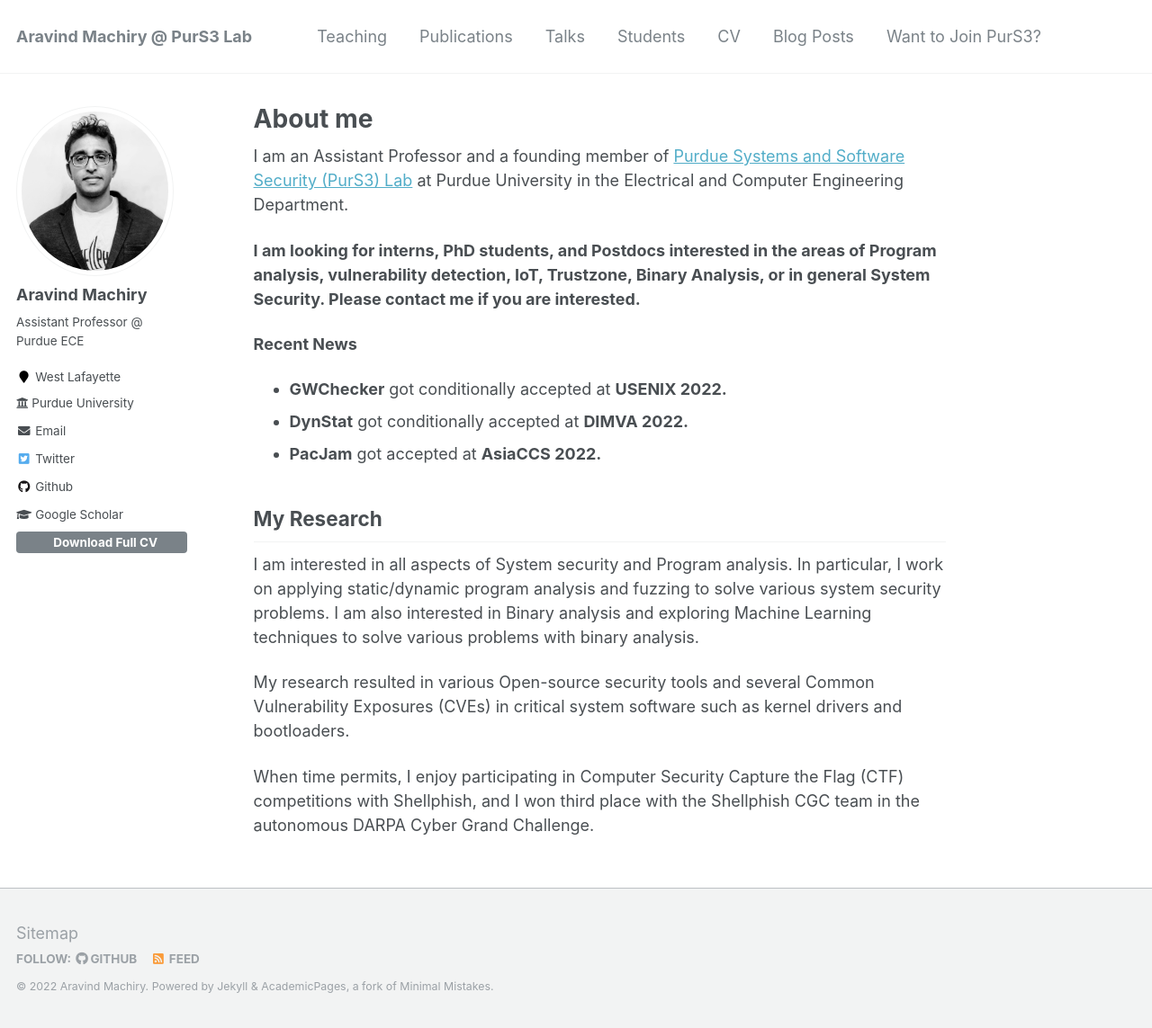
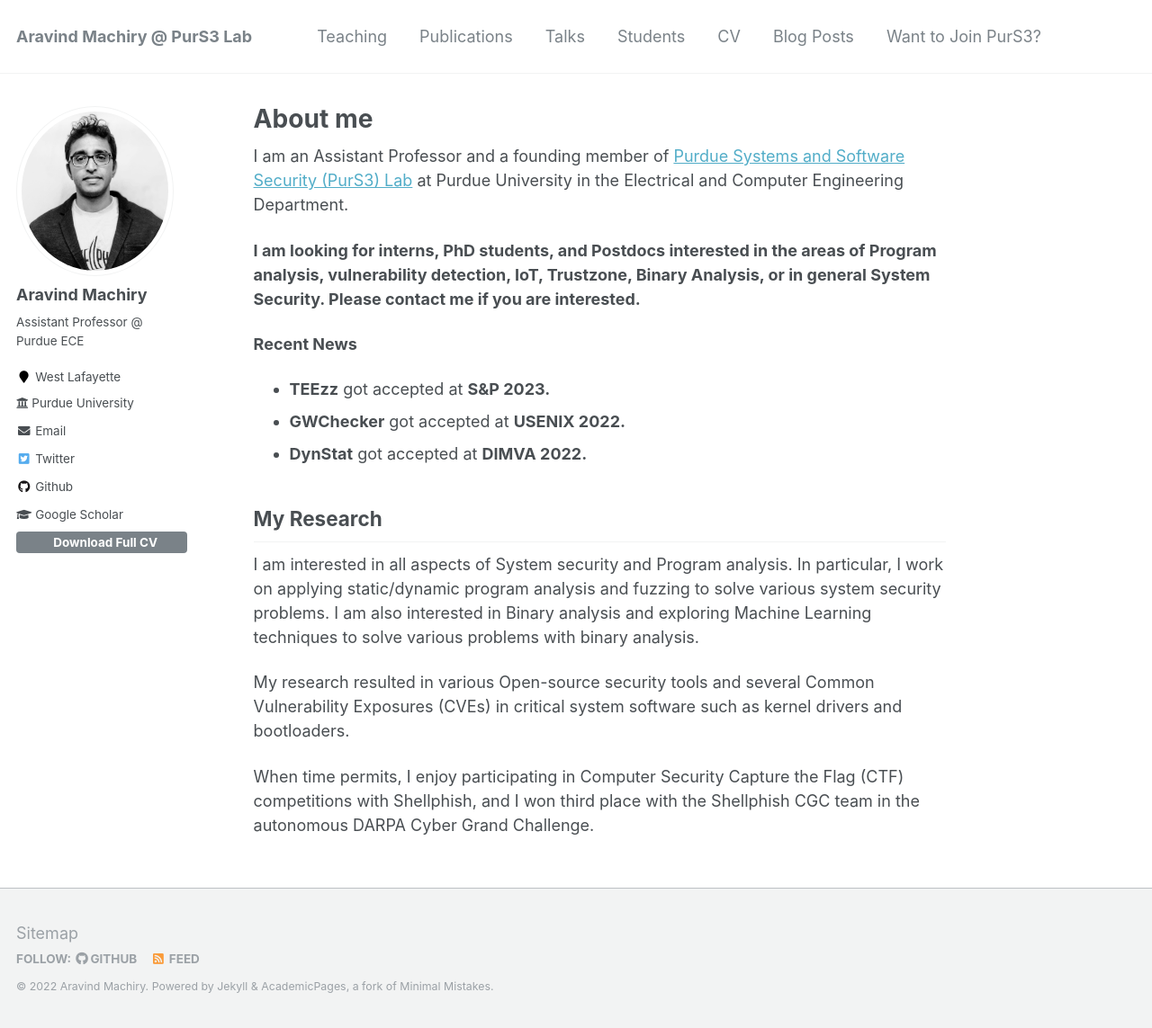
Before and after one commit to Machiry/machiry.github.io, a Jekyll site: the page built from _pages/about.md, in a window 1280 px wide and 1143 px high. Shown: the whole window at 90% size. Built offline with Jekyll 4.4.1, drawn with Linux system fonts in a browser that asks for light colours.

Commit message:
adding new paper

```diff
--- a/_pages/about.md
+++ b/_pages/about.md
@@ -13,10 +13,9 @@ I am an Assistant Professor and a founding member of [Purdue Systems and Softwar
 __I am looking for interns, PhD students, and Postdocs interested in the areas of Program analysis, vulnerability detection, IoT, Trustzone, Binary Analysis, or in general System Security. Please contact me if you are interested.__
 
 **Recent News**
-
-* __GWChecker__ got conditionally accepted at __USENIX 2022.__
-* __DynStat__ got conditionally accepted at __DIMVA 2022.__
-* __PacJam__ got accepted at __AsiaCCS 2022.__
+* __TEEzz__ got accepted at __S&P 2023.__
+* __GWChecker__ got accepted at __USENIX 2022.__
+* __DynStat__ got accepted at __DIMVA 2022.__
 
 
 My Research
```
Also changed, not shown: _publications/index.html (+7 -0 lines), 1 other file.
